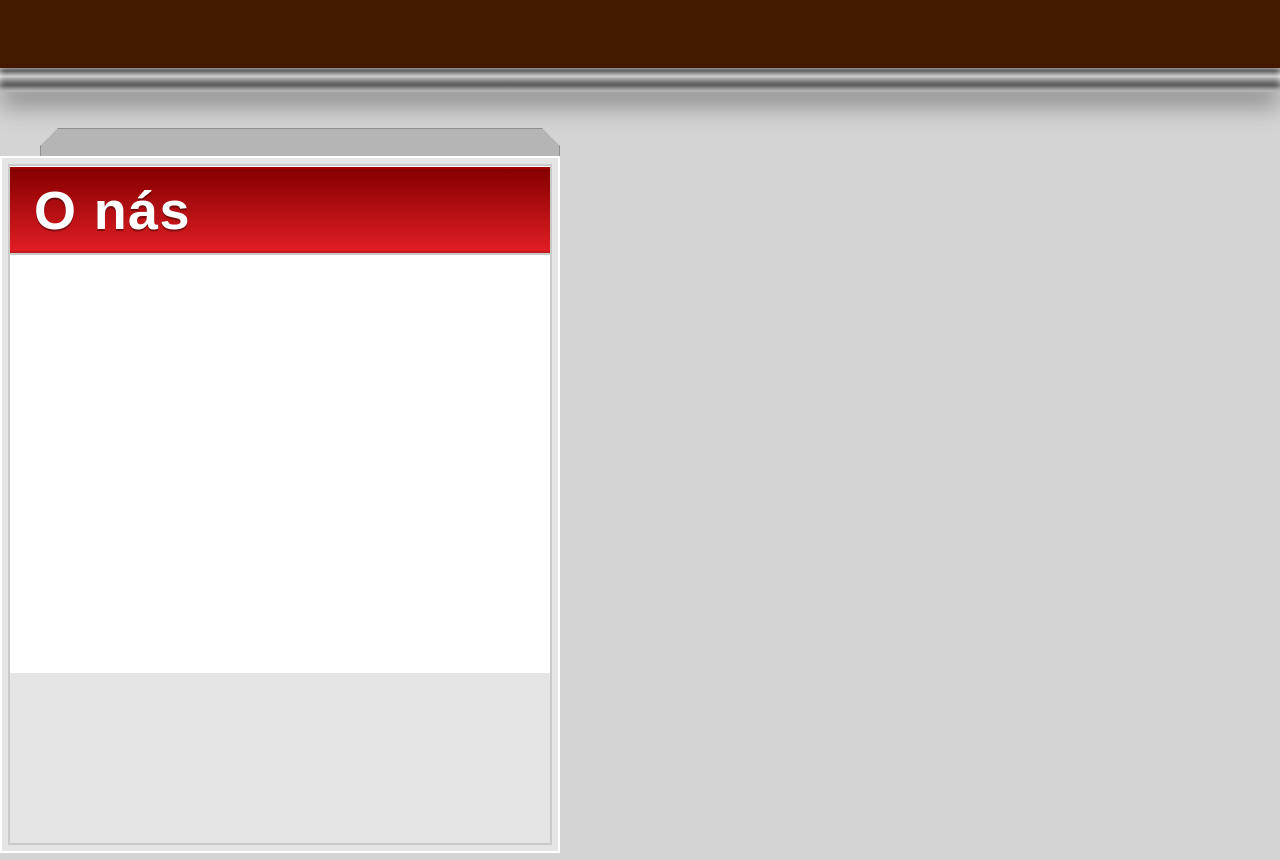
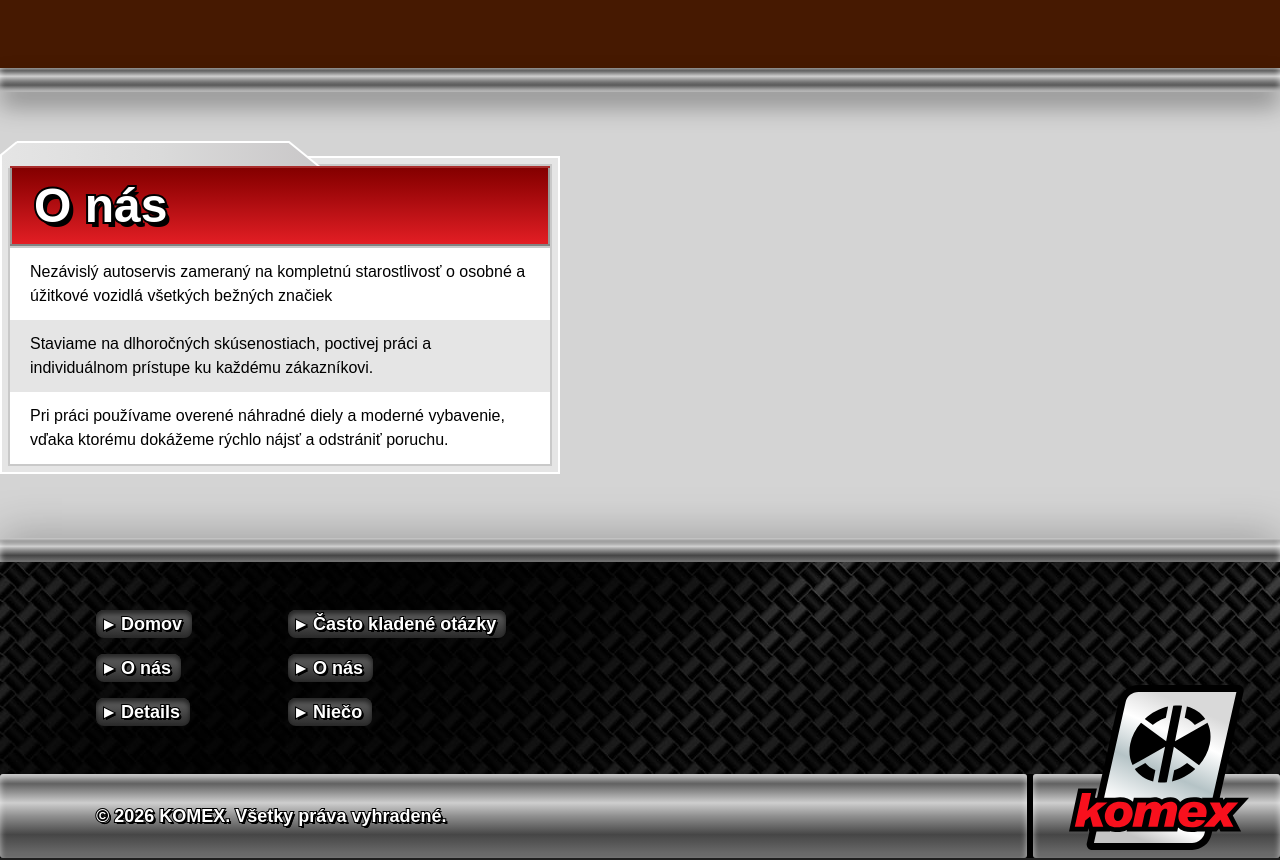
Before and after one commit to simonjedinak/rpj-komex, a Next.js app: page / in a window 1280 px wide. Shown: the part 1820-2680 px from the top of the page. Built offline with nearby package versions, Linux system fonts and the light colour scheme.

Commit message:
panel design complete

```diff
--- a/app/components/Panel.tsx
+++ b/app/components/Panel.tsx
@@ -1,48 +1,94 @@
+import StrokeText from "./StrokeText";
+
 export function Panel({ title = "O nás" }) {
   return (
-    <div className="relative w-[560px] max-w-full">
-      {/* Handle (behind) */}
-      <div
-        className="
-          absolute left-10 -top-7
-          h-14 w-[520px]
-          bg-[#b5b5b5]
-          shadow-[0_10px_18px_rgba(0,0,0,.35)]
-          border border-[#8f8f8f]
-          [clip-path:polygon(18px_0,calc(100%-18px)_0,100%_18px,100%_100%,0_100%,0_18px)]
-          z-0
-        "
-      />
+    <div className="relative w-140  max-w-full">
+      {/* Panel (front) */}
+      <div className="relative z-10 bg-[#E5E5E5] p-1.5 border-2 border-white">
+        {/* Handle (behind) */}
+        <div className="absolute -left-px -top-4 h-6.5 w-80">
+          {/* Fill (clipped) */}
+          <div
+            className="
+      absolute inset-0
+      bg-linear-to-r from-[#e5e5e5] via-[#dadada] to-[#c9c7c8]
+      [clip-path:polygon(5%_0%,90%_0%,100%_100%,0_100%,0%_50%)]
+    "
+          />
 
-      {/* Panel (front) */}
-      <div className="relative z-10 bg-[#E5E5E5] p-[6px] border-2 border-white">
+          {/* Border (not clipped) */}
+          <svg
+            className="absolute inset-0 h-full w-full overflow-visible pointer-events-none"
+            viewBox="0 0 100 100"
+            preserveAspectRatio="none"
+          >
+            <path
+              d={`
+      M 5 0
+      L 90 0
+      L 100 100
+      M 0 100
+      L 0 50
+      L 5 0
+    `}
+              fill="none"
+              stroke="white"
+              strokeWidth="2"
+              vectorEffect="non-scaling-stroke"
+            />
+          </svg>
+        </div>
+
         {/* mid frame */}
         <div className="border-2 border-[#c9c9c9] bg-white">
           {/* inner bevel line */}
-          <div className="border-t border-[#ffffff]">
+          <div>
             {/* Title bar */}
             <div className="relative px-6 py-4 text-white">
               <div
                 className="
                   absolute inset-0
-                  bg-gradient-to-b from-[#840000] to-[#E31E24]
+                  bg-linear-to-b from-[#840000] to-[#E31E24] border-2 border-[#999997]
                 "
               />
               {/* subtle inner line like in the screenshot */}
-              <div className="absolute inset-x-0 top-0 h-[2px] bg-[#b00000]/70" />
-              <div className="absolute inset-x-0 bottom-0 h-[2px] bg-black/15" />
+              <div className="absolute inset-x-0 top-0 h-0.5 bg-[#b00000]/70" />
+              <div className="absolute inset-x-0 bottom-0 h-0.5 bg-black/15" />
 
               <div className="relative flex items-center justify-between">
                 {/* Title */}
-                <div className="text-[54px] leading-none font-extrabold tracking-wide drop-shadow-[0_2px_0_rgba(0,0,0,.35)]">
+                <StrokeText
+                  strokeWidth={4}
+                  tag="h4"
+                  className="text-5xl font-bold text-shadow-main"
+                >
                   {title}
-                </div>
+                </StrokeText>
               </div>
             </div>
 
             {/* Body */}
-            <div className="bg-white min-h-[420px] border-t-2 border-[#c9c9c9]" />
-            <div className="bg-[#E5E5E5] min-h-[170px]" />
+            <div className="border-t-2 border-[#c9c9c9] flex flex-col">
+              <div className="py-3 px-5">
+                <p>
+                  Nezávislý autoservis zameraný na kompletnú starostlivosť o
+                  osobné a úžitkové vozidlá všetkých bežných značiek
+                </p>
+              </div>
+              <div className="bg-neutral-200 py-3 px-5">
+                <p>
+                  Staviame na dlhoročných skúsenostiach, poctivej práci a
+                  individuálnom prístupe ku každému zákazníkovi.
+                </p>
+              </div>
+              <div className="py-3 px-5">
+                <p>
+                  Pri práci používame overené náhradné diely a moderné
+                  vybavenie, vďaka ktorému dokážeme rýchlo nájsť a odstrániť
+                  poruchu.
+                </p>
+              </div>
+            </div>
           </div>
         </div>
       </div>
```
